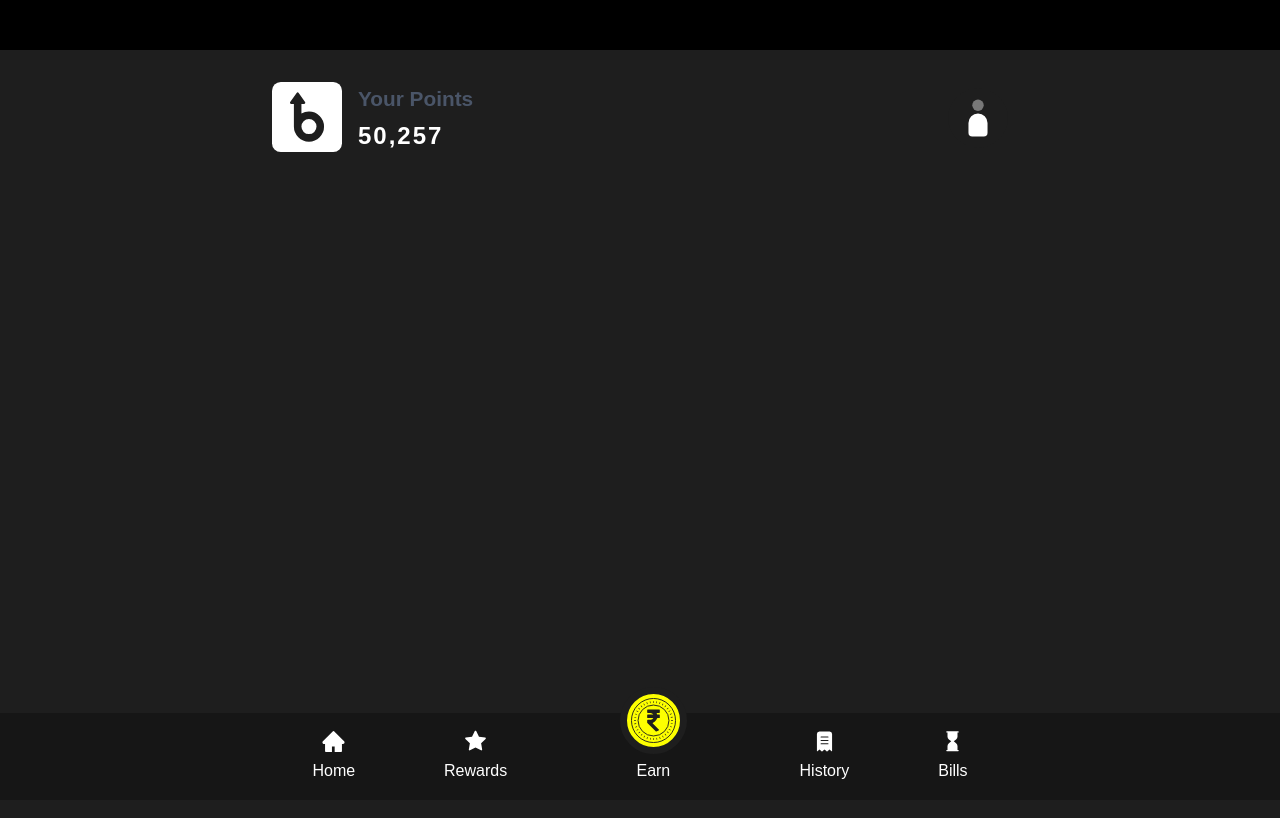
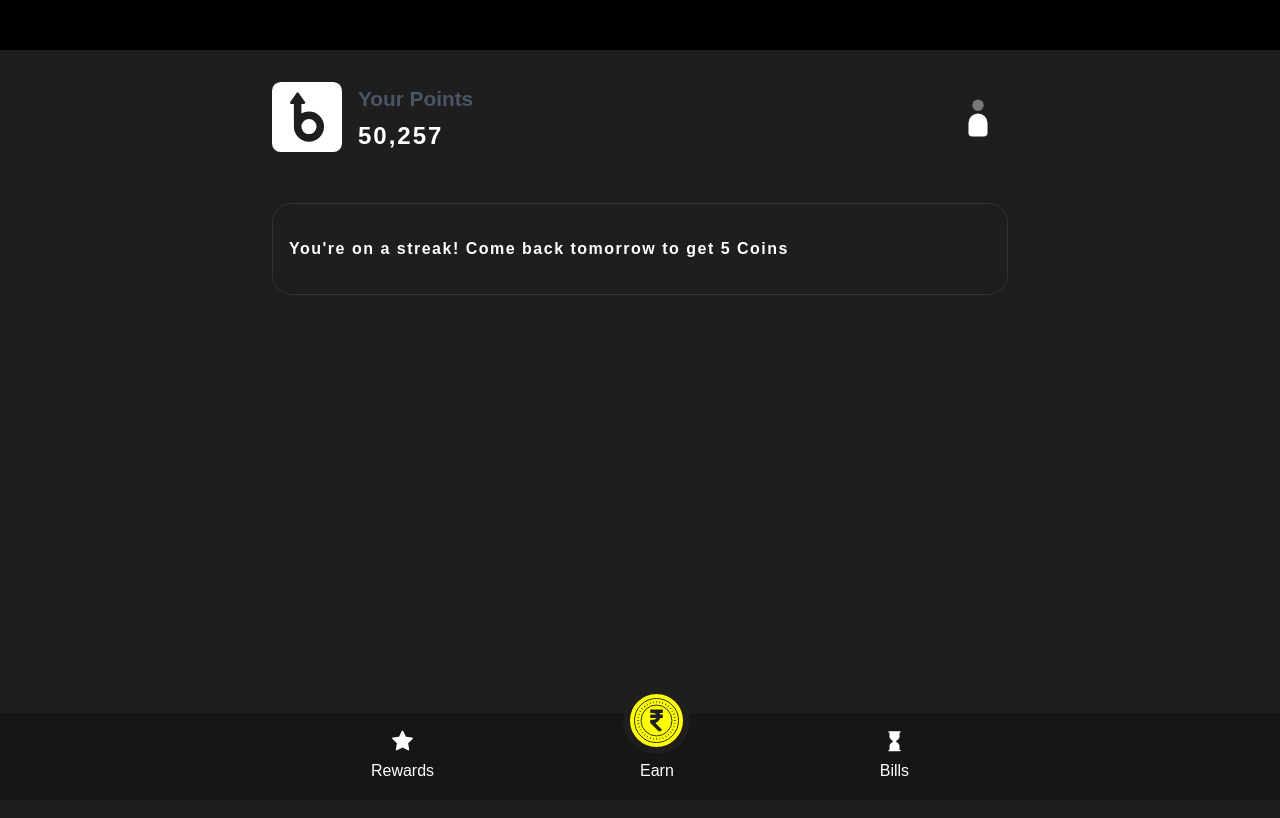
Before and after one commit to funtoostic/shoaib-mobile-app, a Next.js app: page / in a window 1280 px wide. Shown: the top 818 px of the page. Built offline with nearby package versions, Linux system fonts and the light colour scheme.

Commit message:
Updated the navigation section

```diff
--- a/pages/index.js
+++ b/pages/index.js
@@ -1,8 +1,9 @@
-import {Box, Button,Container} from "@chakra-ui/react";
+import {Box, Button, Container} from "@chakra-ui/react";
 import {DarkModeSwitch} from "../src/components/Buttons/DarkModeSwitch";
 import {useDispatch, useSelector} from "react-redux";
-import {decrement, increment,selectCounterVale} from "../src/store/counter/counterSlice";
+import {decrement, increment, selectCounterVale} from "../src/store/counter/counterSlice";
 import PointsSection from "../src/components/home/PointsSection";
+import StepperSection from "../src/components/home/StepperSection/StepperSection";
 
 const Home = () => {
 
@@ -22,7 +23,8 @@ const Home = () => {
     return (
         <Box bg={'dark.500'} minH={'100vh'}>
             <Container maxW={'container.md'}>
-            <PointsSection/>
+                <PointsSection/>
+                <StepperSection/>
             </Container>
         </Box>
     )
--- a/src/components/Layout/Footer.js
+++ b/src/components/Layout/Footer.js
@@ -1,6 +1,6 @@
 import React from 'react';
-import {Box, Container, HStack, IconButton, Text} from "@chakra-ui/react";
-import {AiFillHome, AiFillStar} from "react-icons/ai";
+import {Box, Container, HStack, Text} from "@chakra-ui/react";
+import { AiFillStar} from "react-icons/ai";
 import NavButton from "./NavButton";
 import { useMediaQuery } from "@chakra-ui/react"
 
@@ -17,11 +17,15 @@ const Footer = () => {
 
                 <HStack h={'100%'} alignItems={'center'} position={'relative'} py={4}>
 
-                    <NavButton flexGrow={1} heading={'Home'} icon={<AiFillHome size={iconSize} color={'#fff'}/>}/>
+                    {/*<NavButton */}
+                    {/*    flexGrow={1}*/}
+                    {/*    heading={'Home'} */}
+                    {/*    icon={<AiFillHome size={iconSize} color={'#fff'}/>}*/}
+                    {/*/>*/}
 
                     <NavButton flexGrow={1} heading={'Rewards'} icon={<AiFillStar size={iconSize} color={'#fff'}/>}/>
 
-                    <Box flexGrow={2} display={'flex'} flexDirection={'column'} justifyContent={'center'}
+                    <Box flexGrow={1} display={'flex'} flexDirection={'column'} justifyContent={'center'}
                          alignItems={'center'}>
                         <Box
                             cursor={'pointer'}
@@ -45,21 +49,21 @@ const Footer = () => {
                         <Text fontSize={isLargerThan400 ? '1rem' : '13px'} mt={isLargerThan400 ? '1.8rem' : '1.5rem'} color={'#fff'}>Earn</Text>
                     </Box>
 
-                    <NavButton
-                        flexGrow={1}
-                        heading={'History'}
-                        icon={
-                            <img style={{
-                                filter: 'brightness(1)',
-                                width: `${iconSize}px`,
-                                height: `${iconSize}px`,
-                                fill: '#fff',
+                    {/*<NavButton*/}
+                    {/*    flexGrow={1}*/}
+                    {/*    heading={'History'}*/}
+                    {/*    icon={*/}
+                    {/*        <img style={{*/}
+                    {/*            filter: 'brightness(1)',*/}
+                    {/*            width: `${iconSize}px`,*/}
+                    {/*            height: `${iconSize}px`,*/}
+                    {/*            fill: '#fff',*/}
 
-                            }}
-                                 src={'/menu/bills.svg'} alt="bills"
-                            />
-                        }
-                    />
+                    {/*        }}*/}
+                    {/*             src={'/menu/bills.svg'} alt="bills"*/}
+                    {/*        />*/}
+                    {/*    }*/}
+                    {/*/>*/}
 
                     <NavButton
                         flexGrow={1}
--- a/src/components/home/PointsSection.js
+++ b/src/components/home/PointsSection.js
@@ -1,7 +1,7 @@
 import React from 'react';
 import {Box, HStack, Spacer, Text, useMediaQuery} from "@chakra-ui/react";
 
-const MyComponent = () => {
+const PointsSection = () => {
 
     const [isLargerThan400] = useMediaQuery("(min-width: 400px)")
 
@@ -39,4 +39,4 @@ const MyComponent = () => {
     );
 };
 
-export default MyComponent;
+export default PointsSection;
--- /dev/null
+++ b/src/components/home/StepperSection/StepperSection.js
@@ -0,0 +1,20 @@
+import React from 'react';
+import {Box, Text, useMediaQuery} from "@chakra-ui/react";
+
+const StepperSection = () => {
+
+    const [isLargerThan400] = useMediaQuery("(min-width: 400px)");
+
+    const [isLargerThan600] = useMediaQuery("(min-width: 600px)");
+
+    return (
+        <Box py={8} px={4} borderRadius={'20px'} border={'1px solid #333333'}>
+           <Text textAlign={isLargerThan600 ? "left" : "center"} fontSize={isLargerThan400 ? '1rem' : '12px'} letterSpacing={1.5} fontWeight={'bold'} color={'white'}>
+               You're on a streak! Come back tomorrow to get 5 Coins
+           </Text>
+
+        </Box>
+    );
+};
+
+export default StepperSection;
--- a/src/theme/theme.js
+++ b/src/theme/theme.js
@@ -7,7 +7,6 @@ const fonts = {
     mono: "Volte-Semibold, monospace",
 }
 
-// todo - choose the brand colors
 
 const colors = {
     dark: {
```
Also changed, not shown: src/components/home/StepperSection/StepperSection.module.css (added, +10 -0 lines), 1 other file (tests, documents, lock files or other folders).
